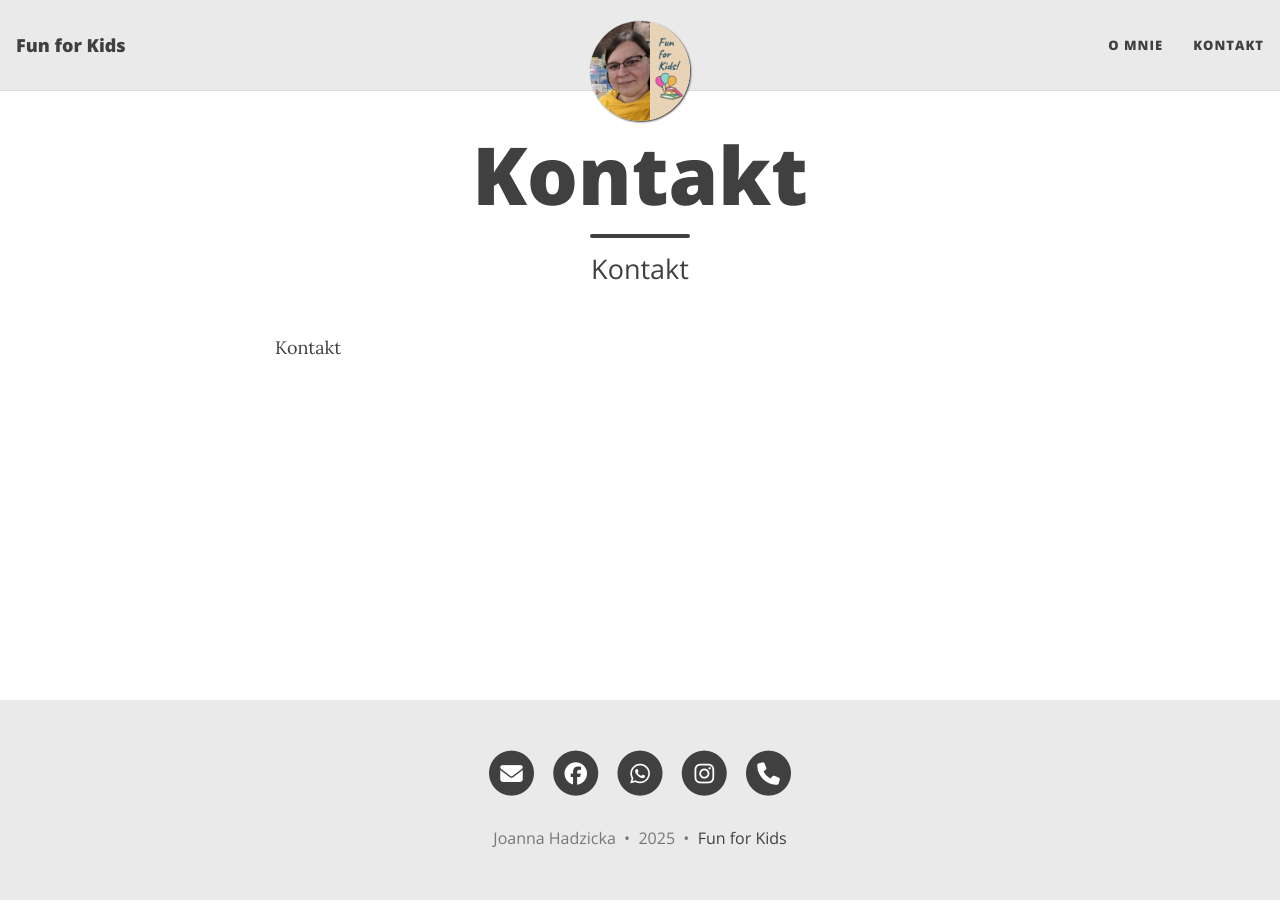
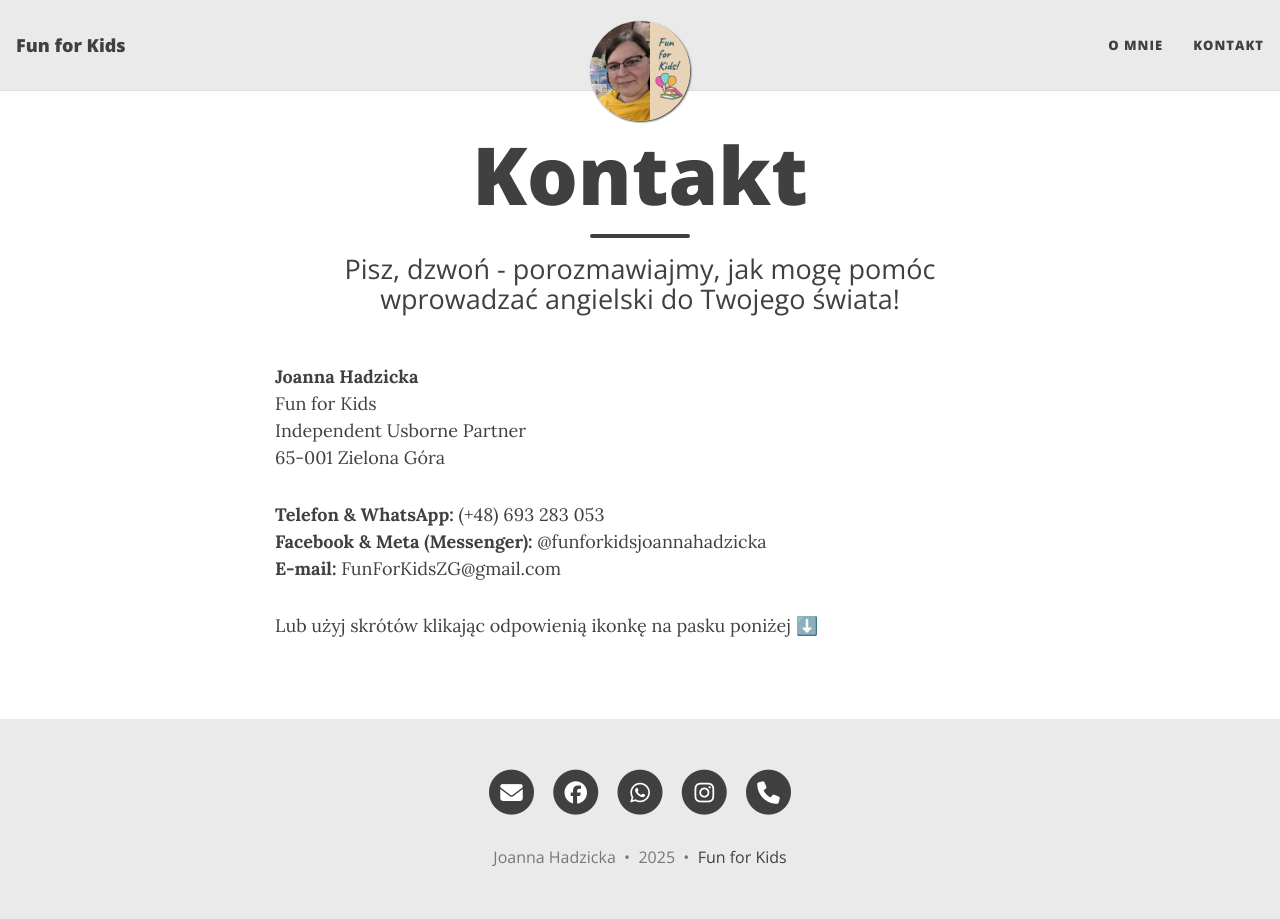
Before and after one commit to PachiaPo/PachiaPo.github.io, a Jekyll site: the page built from contact.md, in a window 1280 px wide. Built offline with Jekyll 4.4.1, drawn with Linux system fonts in a browser that asks for light colours.

Commit message:
tresc zakladki Kontakt

```diff
--- a/contact.md
+++ b/contact.md
@@ -1,7 +1,19 @@
 ---
 layout: page
 title: Kontakt
-subtitle: Kontakt
+subtitle: Pisz, dzwoń - porozmawiajmy, jak mogę pomóc wprowadzać angielski do Twojego świata!
 ---
 
-Kontakt
+<p>
+<strong>Joanna Hadzicka</strong> <br />
+Fun for Kids <br />
+Independent Usborne Partner <br />
+65-001 Zielona Góra <br />
+</p>
+
+<p>
+<strong>Telefon & WhatsApp:</strong> (+48) 693 283 053 <br />
+<strong>Facebook & Meta (Messenger):</strong> @funforkidsjoannahadzicka <br />
+<strong>E-mail:</strong> FunForKidsZG@gmail.com <br />
+</p>
+Lub użyj skrótów klikając odpowienią ikonkę na pasku poniżej ⬇️
```
